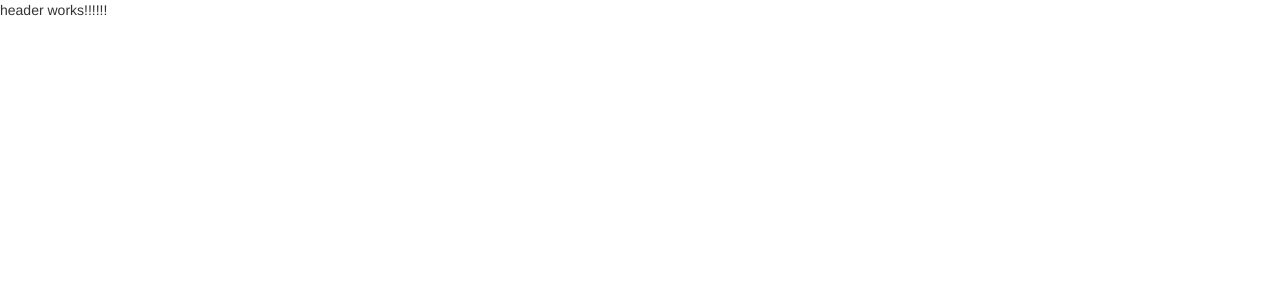
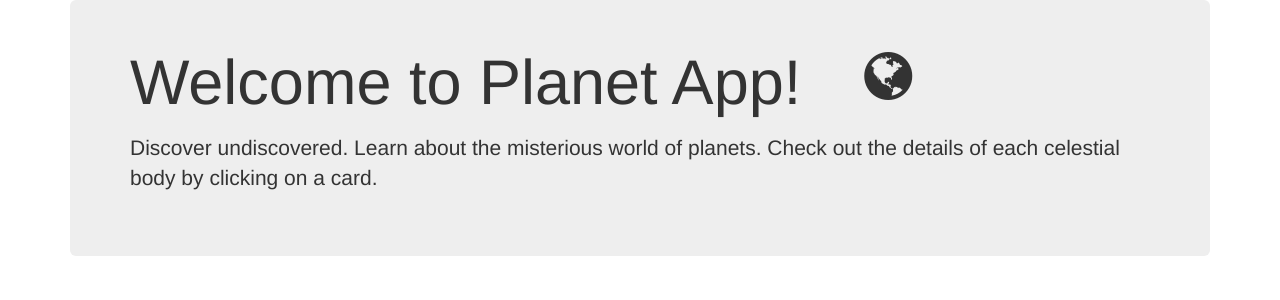
Before and after one commit to AlexxBoro/planets_app, an Angular app: page / in a window 1280 px wide. Shown: the top 300 px of the page. Built offline with nearby package versions, Linux system fonts and the light colour scheme.

Commit message:
header component,implementing fontawesome

```diff
--- a/src/app/app.component.html
+++ b/src/app/app.component.html
@@ -1,8 +1,9 @@
-<app-header></app-header>
 
 <div class="container">
   <div class="row">
     <div class="col-md-12">
+      <app-header></app-header>
+
       <router-outlet></router-outlet>
     </div>
   </div>
--- a/src/app/header/header.component.html
+++ b/src/app/header/header.component.html
@@ -1 +1,7 @@
-<p>header works!!!!!!</p>
+<div class="jumbotron">
+    <div class="jumbotron-title">
+        <h1>{{ title }}</h1>
+        <i class="fa fa-globe fa-4x " aria-hidden="true"></i>
+    </div>
+    <p>Discover undiscovered. Learn about the misterious world of planets. Check out the details of each celestial body by clicking on a card.</p>
+</div>
--- a/src/app/header/header.component.scss
+++ b/src/app/header/header.component.scss
@@ -0,0 +1,6 @@
+.jumbotron-title {
+  display: flex;
+  & h1 {
+    margin: 0 1em .25em 0;
+  }
+}
--- a/src/app/header/header.component.ts
+++ b/src/app/header/header.component.ts
@@ -7,6 +7,8 @@ import { Component, OnInit } from '@angular/core';
 })
 export class HeaderComponent implements OnInit {
 
+  title = 'Welcome to Planet App!';
+
   constructor() { }
 
   ngOnInit() {
--- a/src/index.html
+++ b/src/index.html
@@ -5,7 +5,7 @@
   <title>PlanetApp</title>
   <base href="/">
   <meta name="viewport" content="width=device-width, initial-scale=1">
-  <link rel="icon" type="image/x-icon" href="favicon.ico">
+  <link rel="stylesheet" href="https://cdnjs.cloudflare.com/ajax/libs/font-awesome/4.7.0/css/font-awesome.min.css">
 </head>
 <body>
   <app-root></app-root>
```
